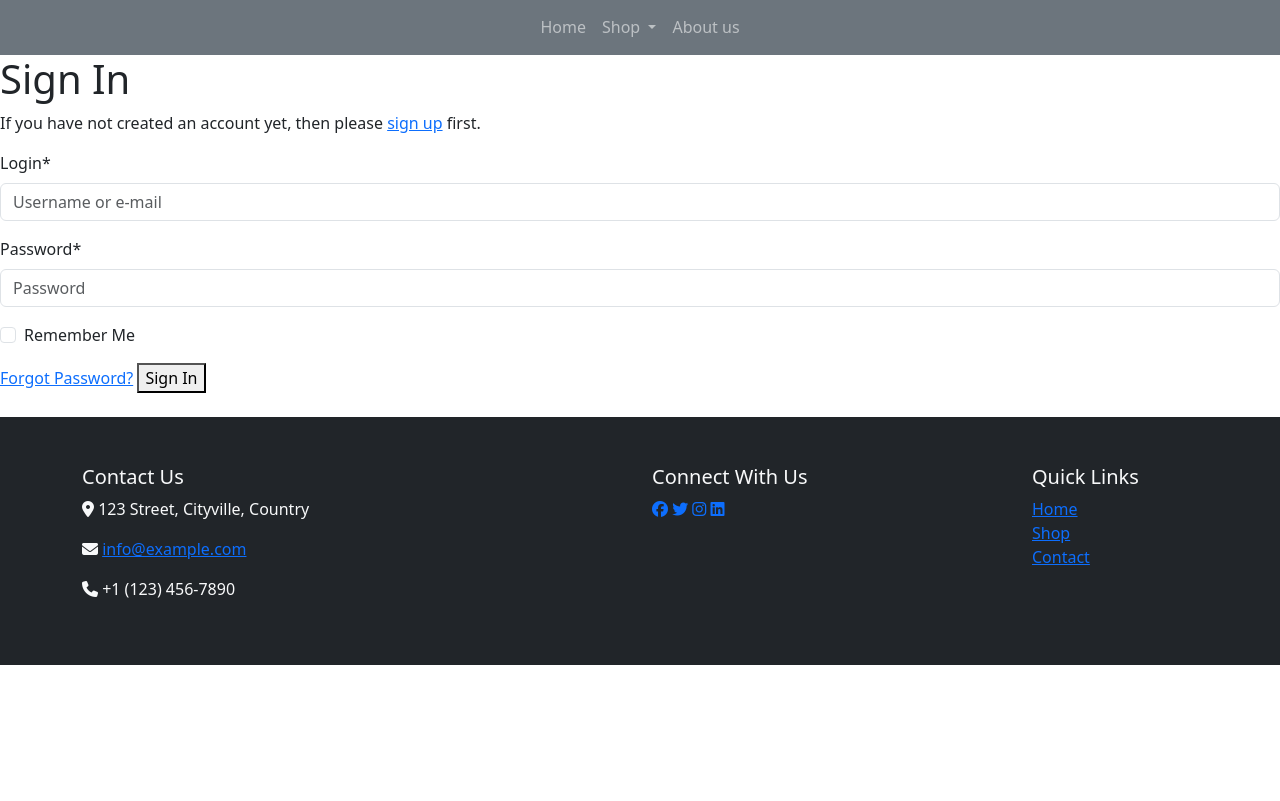
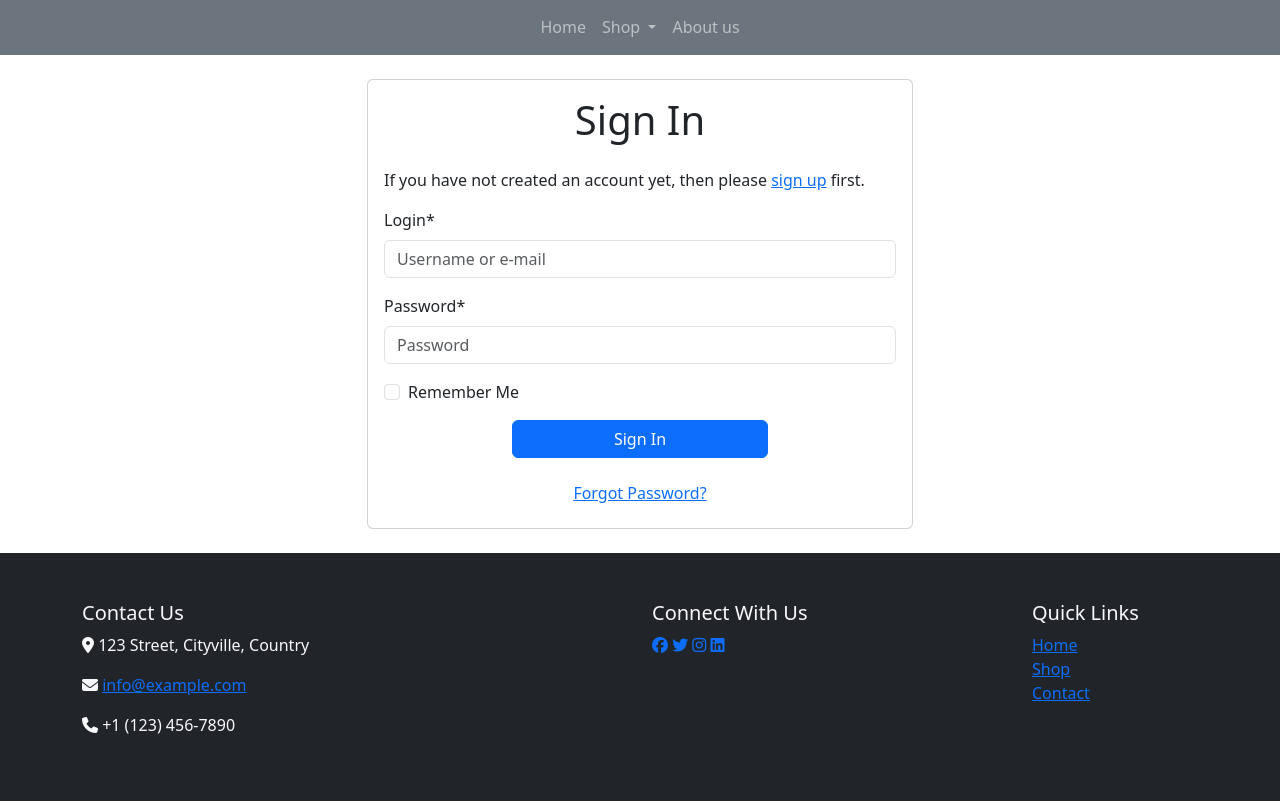
Before and after one commit to AmeenNoor/halal-shop, a Django app: page /accounts/login/ in a window 1280 px wide. Shown: the part 105-906 px from the top of the page. Before the commit the page ends 770 px from the top, so only its background shows below. Run offline with Django 3.2, Linux system fonts and the light colour scheme; some libraries are stand-ins or nearby versions.

```diff
--- a/templates/allauth/account/base.html
+++ b/templates/allauth/account/base.html
@@ -1 +1,17 @@
 {% extends "base.html" %}
+
+{% block content %}
+<div class="container">
+    <div class="row justify-content-center">
+        <div class="col-md-6">
+            <div class="card mt-4">
+                <div class="card-body">
+                    {% block inner_content %}
+                    {% endblock %}
+                </div>
+            </div>
+        </div>
+    </div>
+</div>
+
+{% endblock %}
--- a/templates/allauth/account/login.html
+++ b/templates/allauth/account/login.html
@@ -5,9 +5,9 @@
 
 {% block head_title %}{% trans "Sign In" %}{% endblock %}
 
-{% block content %}
+{% block inner_content %}
 
-<h1>{% trans "Sign In" %}</h1>
+<h1 class="card-title text-center mb-4">{% trans "Sign In" %}</h1>
 
 {% get_providers as socialaccount_providers %}
 
@@ -39,8 +39,14 @@ for a {{ site_name }} account and sign in below:{% endblocktrans %}</p>
   {% if redirect_field_value %}
   <input type="hidden" name="{{ redirect_field_name }}" value="{{ redirect_field_value }}" />
   {% endif %}
-  <a class="button secondaryAction" href="{% url 'account_reset_password' %}">{% trans "Forgot Password?" %}</a>
-  <button class="primaryAction" type="submit">{% trans "Sign In" %}</button>
+  <div class="text-center">
+    <button class="btn btn-primary w-50" type="submit">{% trans "Sign In" %}</button>
+  </div>
+
+  <div class="text-center mt-3">
+    <a class="btn btn-link" href="{% url 'account_reset_password' %}">{% trans "Forgot Password?" %}</a>
+  </div>
+
 </form>
 
 {% endblock %}
--- a/templates/includes/top_navbar.html
+++ b/templates/includes/top_navbar.html
@@ -32,7 +32,7 @@
             <i class="fas fa-user"></i> My Account
           </a>
           <ul class="dropdown-menu" aria-labelledby="userDropdown">
-            <li><a class="dropdown-item" href="">Login</a></li>
+            <li><a class="dropdown-item" href="{% url 'account_login' %}">Login</a></li>
             <li><a class="dropdown-item" href="#">Register</a></li>
           </ul>
         </li>
```
